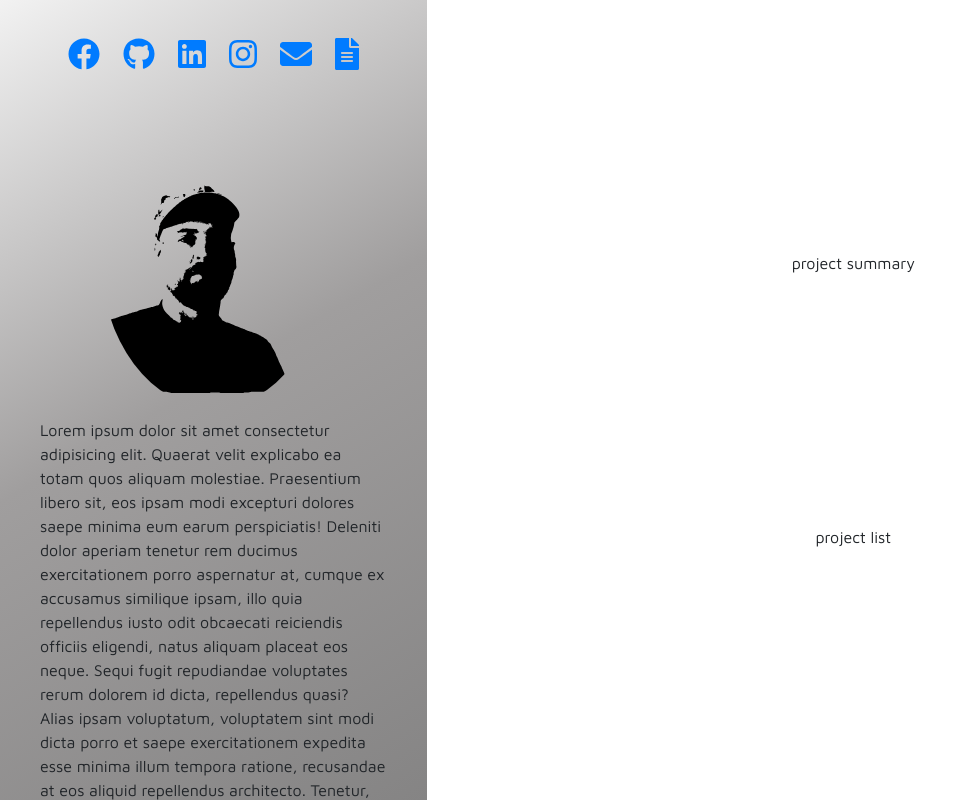
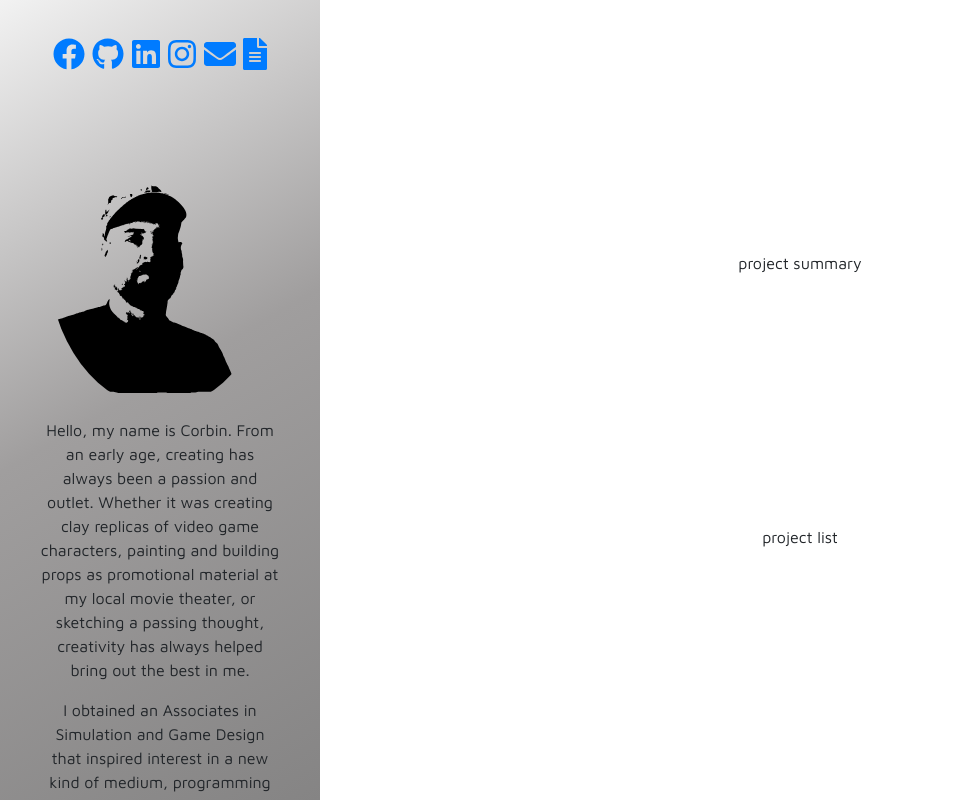
Before and after one commit to cptaylor38/pf4, a React (Create React App) app in the folder portfolio/: page / in a window 1280 px wide. Shown: the whole page, without its empty margins (0-978 px from the left). Built offline with nearby package versions, Linux system fonts and the light colour scheme; a web font is replaced by a local one.

Commit message:
setting up portfolio views

```diff
--- a/portfolio/src/Landing/landing.css
+++ b/portfolio/src/Landing/landing.css
@@ -43,6 +43,10 @@
 
 #bioCont {
   padding: 10px;
+}
+
+.bioSummary {
+  text-align: center;
 }
 
 .socialLinksCont {
@@ -134,18 +138,17 @@
 }
 
 #mobileBioCont {
-  margin-left: 0;
-  margin-right: 0;
-  padding-left: 0;
-  padding-right: 0;
+  margin-top: 10px;
   font-size: 16px;
   min-width: 100vw;
 }
 
-#mobileBio {
+.mobileBio {
   background: rgba(255, 251, 251, 0.932);
   padding: 20px;
   color: rgb(88, 86, 86);
+  box-shadow: 0 3px 6px rgba(0, 0, 0, 0.16), 0 3px 6px rgba(0, 0, 0, 0.23);
+  transition: all 0.3s cubic-bezier(0.25, 0.8, 0.25, 1);
   margin-bottom: 0;
 }
 
--- a/portfolio/src/Landing/landing.jsx
+++ b/portfolio/src/Landing/landing.jsx
@@ -41,7 +41,7 @@ class Welcome extends React.Component {
       <div>
         {isDesktop ? (
           <Row xl='12' id='fullPageDt'>
-            <Col xl='4' lg='4' id='bcSection'>
+            <Col xl='3' lg='4' id='bcSection'>
               <Container id='bcContent'>
                 <Row className='bioR'>
                   <Container className='socialLinksCont'>
@@ -90,21 +90,22 @@ class Welcome extends React.Component {
                 </Row>
                 <Row className='bioR'>
                   <Container id='bioCont'>
-                    <p>
-                      Lorem ipsum dolor sit amet consectetur adipisicing elit.
-                      Quaerat velit explicabo ea totam quos aliquam molestiae.
-                      Praesentium libero sit, eos ipsam modi excepturi dolores
-                      saepe minima eum earum perspiciatis! Deleniti dolor
-                      aperiam tenetur rem ducimus exercitationem porro
-                      aspernatur at, cumque ex accusamus similique ipsam, illo
-                      quia repellendus iusto odit obcaecati reiciendis officiis
-                      eligendi, natus aliquam placeat eos neque. Sequi fugit
-                      repudiandae voluptates rerum dolorem id dicta, repellendus
-                      quasi? Alias ipsam voluptatum, voluptatem sint modi dicta
-                      porro et saepe exercitationem expedita esse minima illum
-                      tempora ratione, recusandae at eos aliquid repellendus
-                      architecto. Tenetur, iste mollitia! Maiores soluta tenetur
-                      ab autem velit!
+                    <p className='bioSummary'>
+                      Hello, my name is Corbin. From an early age, creating has
+                      always been a passion and outlet. Whether it was creating
+                      clay replicas of video game characters, painting and
+                      building props as promotional material at my local movie
+                      theater, or sketching a passing thought, creativity has
+                      always helped bring out the best in me.
+                    </p>
+                    <p className='bioSummary'>
+                      I obtained an Associates in Simulation and Game Design
+                      that inspired interest in a new kind of medium,
+                      programming and software development. I decied to pursue
+                      my curiousity further and found a program at a local
+                      university focusing on full stack development that showed
+                      me a new way to be creative. A creative outlet that can be
+                      practical and impactful.
                     </p>
                   </Container>
                 </Row>
@@ -115,7 +116,7 @@ class Welcome extends React.Component {
                 </Row>
               </Container>
             </Col>
-            <Col xl='8' lg='8' id='pSection'>
+            <Col xl='9' lg='8' id='pSection'>
               <Row>project summary</Row>
               <Row>project list</Row>
             </Col>
@@ -161,20 +162,21 @@ class Welcome extends React.Component {
             </Row>
             <Row>
               <Container id='mobileBioCont'>
-                <p id='mobileBio'>
-                  Lorem ipsum dolor sit amet consectetur adipisicing elit.
-                  Quaerat velit explicabo ea totam quos aliquam molestiae.
-                  Praesentium libero sit, eos ipsam modi excepturi dolores saepe
-                  minima eum earum perspiciatis! Deleniti dolor aperiam tenetur
-                  rem ducimus exercitationem porro aspernatur at, cumque ex
-                  accusamus similique ipsam, illo quia repellendus iusto odit
-                  obcaecati reiciendis officiis eligendi, natus aliquam placeat
-                  eos neque. Sequi fugit repudiandae voluptates rerum dolorem id
-                  dicta, repellendus quasi? Alias ipsam voluptatum, voluptatem
-                  sint modi dicta porro et saepe exercitationem expedita esse
-                  minima illum tempora ratione, recusandae at eos aliquid
-                  repellendus architecto. Tenetur, iste mollitia! Maiores soluta
-                  tenetur ab autem velit!
+                <p className='mobileBio bioSummary'>
+                  Hello, my name is Corbin. From an early age, creating has
+                  always been a passion and outlet. Whether it was creating clay
+                  replicas of video game characters, painting and building props
+                  as promotional material at my local movie theater, or
+                  sketching a passing thought, creativity has always helped
+                  bring out the best in me.
+                </p>
+                <p className='mobileBio bioSummary'>
+                  I obtained an Associates in Simulation and Game Design that
+                  inspired interest in a new kind of medium, programming and
+                  software development. I decied to pursue my curiousity further
+                  and found a program at a local university focusing on full
+                  stack development that showed me a new way to be creative. A
+                  creative outlet that can be practical and impactful.
                 </p>
               </Container>
             </Row>
```
Also changed, not shown: portfolio/src/assets/portfolioAssets/projects.json (added, +38 -0 lines).
